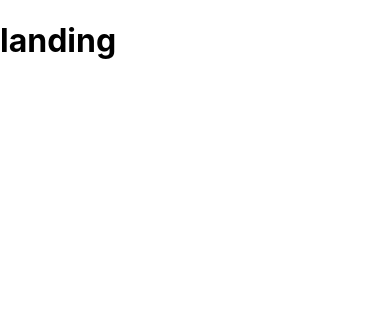
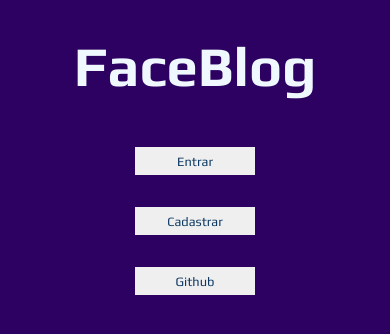
Before and after one commit to diegosales30/blog, a Next.js app: page / in a window 390 px wide. Shown: the top 334 px of the page. Built offline with nearby package versions, Linux system fonts and the light colour scheme.

Commit message:
finalizando lading page com mobile first

```diff
--- a/src/components/LandingPage/index.tsx
+++ b/src/components/LandingPage/index.tsx
@@ -1,7 +1,18 @@
+import styles from "./styles.module.scss";
+
 function LandingPage() {
   return (
-    <div>
-      <h1>landing</h1>
+    <div className={styles.container}>
+      <div className={styles.containerTitle}>
+        <div className={styles.title}>
+          <h1>FaceBlog</h1>
+        </div>
+        <div className={styles.containerButton}>
+          <button>Entrar</button>
+          <button>Cadastrar</button>
+          <button>Github</button>
+        </div>
+      </div>
     </div>
   );
 }
--- /dev/null
+++ b/src/components/LandingPage/styles.module.scss
@@ -0,0 +1,83 @@
+@import url("https://fonts.googleapis.com/css2?family=Play:wght@400;700&display=swap");
+
+.container {
+  width: 100vw;
+  height: 100vh;
+  //background-color: #0c3861;
+  background-color: #2c0161;
+}
+
+.containerTitle {
+  max-width: 1220px;
+  margin: auto;
+  height: 100vh;
+
+  display: flex;
+  flex-direction: column;
+  align-items: center;
+  justify-content: start;
+}
+.title {
+  h1 {
+    font-family: "Play", sans-serif;
+    font-size: 5.5rem;
+    color: aliceblue;
+  }
+}
+.containerButton {
+  display: flex;
+  flex-direction: column;
+  align-items: center;
+  justify-content: space-around;
+  width: 300px;
+  height: 180px;
+
+  button {
+    width: 50%;
+    height: 2.2rem;
+    border: none;
+    font-size: 1rem;
+    font-family: "Play", sans-serif;
+
+    appearance: none;
+
+    box-sizing: border-box;
+
+    cursor: pointer;
+
+    outline: none;
+
+    transition: all 300ms cubic-bezier(0.23, 1, 0.32, 1);
+
+    color: #0c3861;
+    cursor: pointer;
+    &:hover {
+      transform: translateY(-2px);
+      background-color: aliceblue;
+      color: #2c0161;
+    }
+  }
+}
+
+@media (max-width: 390px) {
+  .containerTitle {
+    min-width: 300px;
+    margin: auto;
+    height: 100vh;
+    background-color: #2c0161;
+  }
+  .containerButton {
+    button {
+      width: 40%;
+      height: 1.8rem;
+      font-size: 0.8rem;
+    }
+  }
+  .title {
+    h1 {
+      font-family: "Play", sans-serif;
+      font-size: 3.5rem;
+      color: aliceblue;
+    }
+  }
+}
--- a/src/styles/globals.scss
+++ b/src/styles/globals.scss
@@ -15,12 +15,48 @@ a {
   box-sizing: border-box;
 }
 
-@media (prefers-color-scheme: dark) {
-  html {
-    color-scheme: dark;
-  }
-  body {
-    color: white;
-    background: black;
-  }
+// @media (prefers-color-scheme: dark) {
+//   html {
+//     color-scheme: dark;
+//   }
+//   body {
+//     color: white;
+//     background: black;
+//   }
+// }
+
+article,
+aside,
+details,
+figcaption,
+figure,
+footer,
+header,
+hgroup,
+menu,
+nav,
+section {
+  display: block;
 }
+body {
+  line-height: 1;
+}
+ol,
+ul {
+  list-style: none;
+}
+blockquote,
+q {
+  quotes: none;
+}
+blockquote:before,
+blockquote:after,
+q:before,
+q:after {
+  content: "";
+  content: none;
+}
+table {
+  border-collapse: collapse;
+  border-spacing: 0;
+}
```
